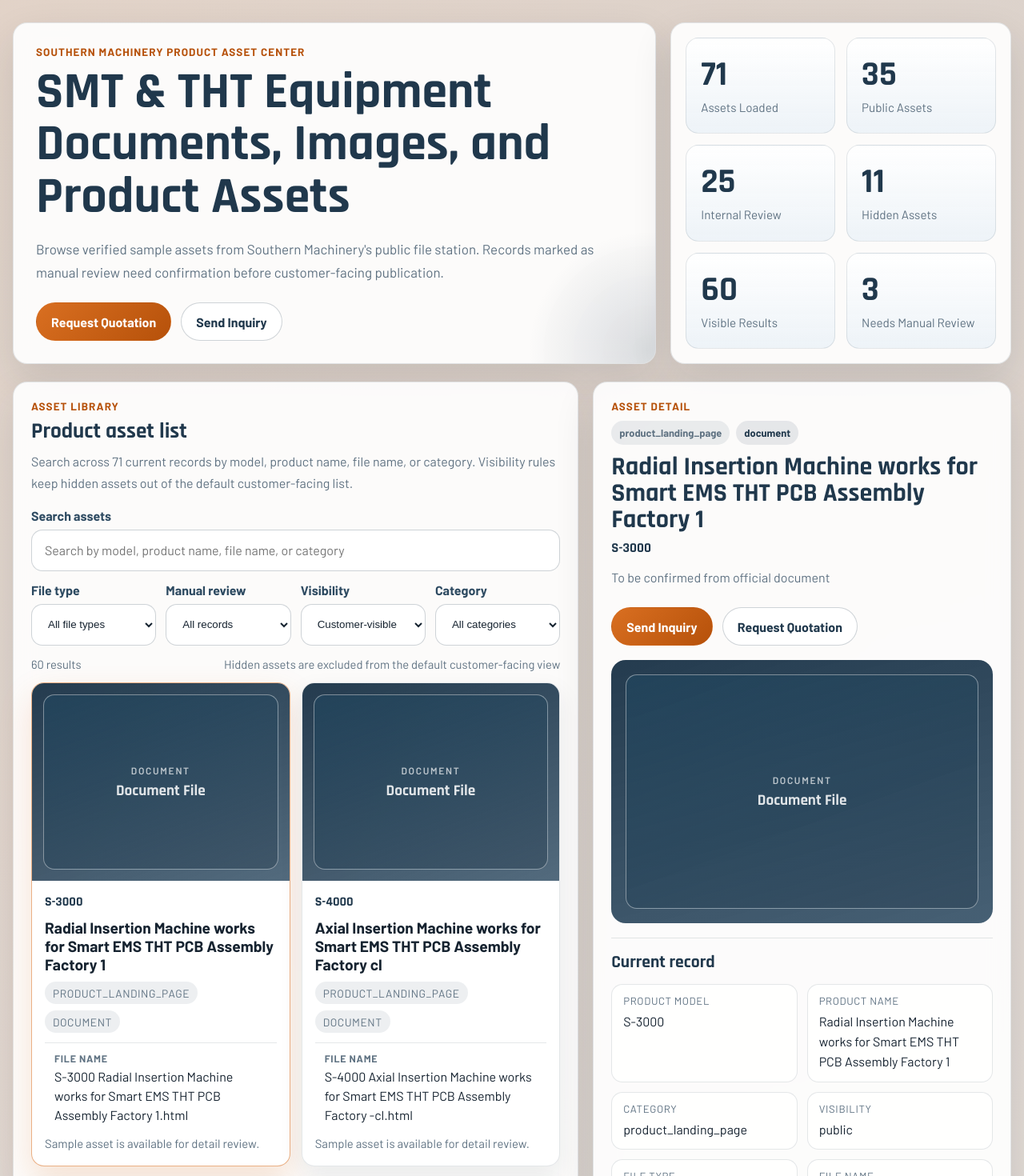
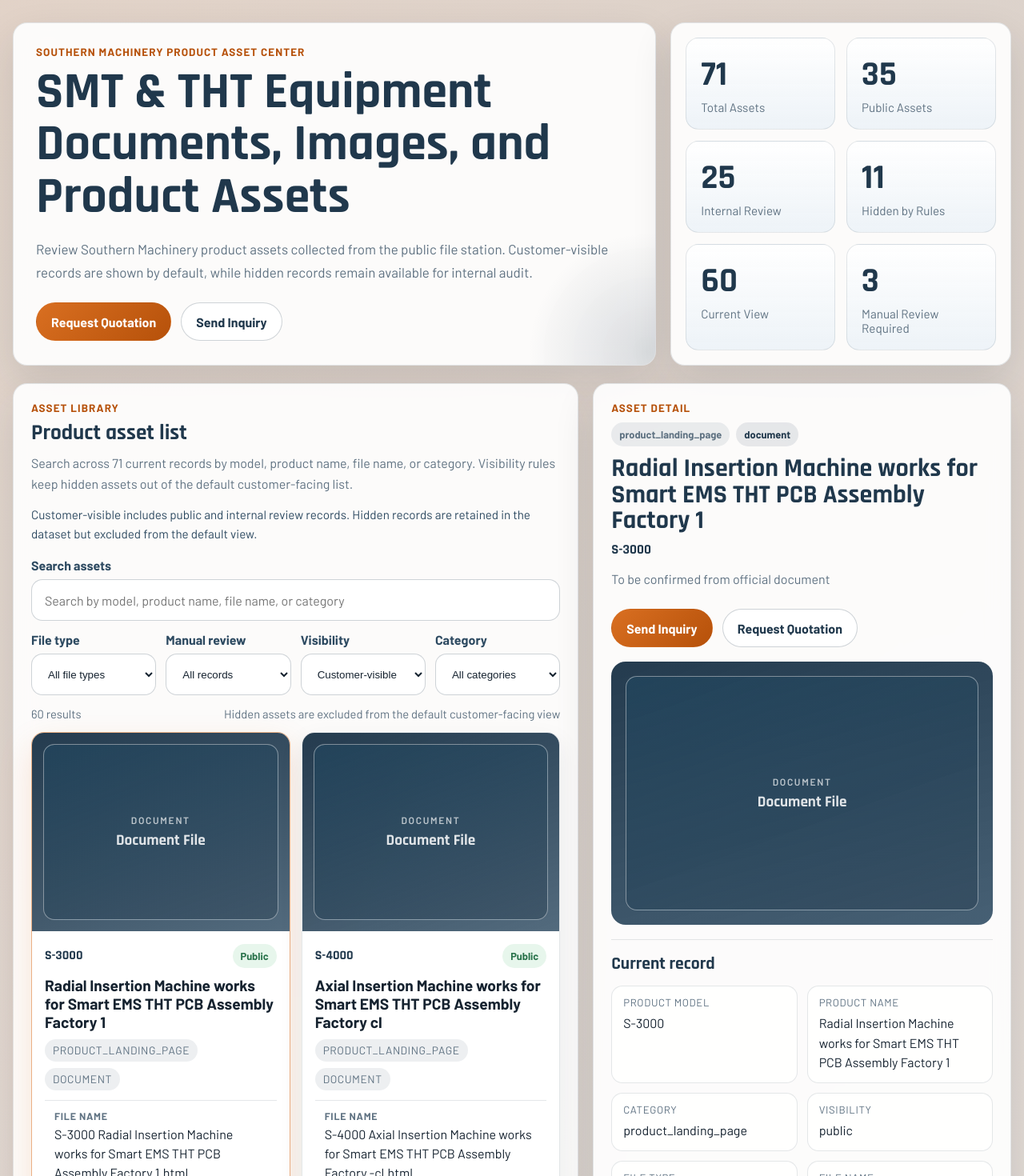
Before and after one commit to LeonHongsmt/southern-machinery-product-asset-center, a React (Vite) app: page / in a window 1280 px wide. Shown: the top 1470 px of the page at 80% size. Built offline with nearby package versions, Linux system fonts and the light colour scheme.

Commit message:
Improve visibility labels and review copy

```diff
--- a/src/App.jsx
+++ b/src/App.jsx
@@ -234,12 +234,12 @@
     };
   }, [assets.length, filteredAssets.length, unknownCount, visibilityCounts]);
   const statCards = [
-    ["Assets Loaded", stats.assetsLoaded],
+    ["Total Assets", stats.assetsLoaded],
     ["Public Assets", stats.publicAssets],
     ["Internal Review", stats.internalReviewAssets],
-    ["Hidden Assets", stats.hiddenAssets],
-    ["Visible Results", stats.visibleResults],
-    ["Needs Manual Review", stats.needsManualReview]
+    ["Hidden by Rules", stats.hiddenAssets],
+    ["Current View", stats.visibleResults],
+    ["Manual Review Required", stats.needsManualReview]
   ];
   const inquiryLink = buildMailtoLink(selectedAsset, "inquiry");
   const quotationLink = buildMailtoLink(selectedAsset, "quotation");
@@ -266,7 +266,7 @@
         React.createElement(
           "p",
           { className: "hero-text" },
-          "Browse verified sample assets from Southern Machinery's public file station. Records marked as manual review need confirmation before customer-facing publication."
+          "Review Southern Machinery product assets collected from the public file station. Customer-visible records are shown by default, while hidden records remain available for internal audit."
         ),
         React.createElement(
           "div",
@@ -342,6 +342,11 @@
             "p",
             null,
             "Product asset records are generated from public file samples and require final sales review before customer use."
+          ),
+          React.createElement(
+            "p",
+            { className: "site-footer-note" },
+            "Visibility labels are for internal sales and marketing review. Final customer-facing use should be confirmed by the Southern Machinery team."
           )
         ),
         React.createElement(
--- a/src/components/ProductCard.jsx
+++ b/src/components/ProductCard.jsx
@@ -69,6 +69,13 @@
         h(
           "div",
           { className: "product-card-flags" },
+          visibility === "public"
+            ? h(
+                "span",
+                { className: "visibility-flag visibility-flag-public" },
+                "Public"
+              )
+            : null,
           visibility === "internal_review"
             ? h(
                 "span",
--- a/src/pages/ProductDetail.jsx
+++ b/src/pages/ProductDetail.jsx
@@ -208,7 +208,7 @@
         ? h(
             "div",
             { className: "visibility-banner visibility-banner-review" },
-            "Internal Review: this asset should be reviewed before customer-facing publication."
+            "This asset requires internal review before customer-facing use."
           )
         : null,
       visibility === "hidden"
--- a/src/pages/ProductList.jsx
+++ b/src/pages/ProductList.jsx
@@ -51,6 +51,11 @@
         "p",
         { className: "section-text" },
         `Search across ${totalAssets} current records by model, product name, file name, or category. Visibility rules keep hidden assets out of the default customer-facing list.`
+      ),
+      h(
+        "p",
+        { className: "filter-note" },
+        "Customer-visible includes public and internal review records. Hidden records are retained in the dataset but excluded from the default view."
       )
     ),
     h(
--- a/src/styles.css
+++ b/src/styles.css
@@ -15,6 +15,8 @@
   --steel-soft: #2d4a61;
   --warning-bg: #fff2d8;
   --warning-text: #9b5c10;
+  --public-bg: #e7f6ec;
+  --public-text: #28724a;
   --review-bg: #eaf3ff;
   --review-text: #2f5f97;
   --hidden-bg: #fde8eb;
@@ -225,6 +227,13 @@
 .section-text {
   margin: 10px 0 0;
   line-height: 1.65;
+}
+
+.filter-note {
+  margin: 12px 0 0;
+  color: var(--steel-soft);
+  font-size: 0.95rem;
+  line-height: 1.6;
 }
 
 .search-box {
@@ -507,6 +516,11 @@
   color: var(--review-text);
 }
 
+.visibility-flag-public {
+  background: var(--public-bg);
+  color: var(--public-text);
+}
+
 .visibility-flag-hidden,
 .visibility-badge-hidden {
   background: var(--hidden-bg);
@@ -731,6 +745,10 @@
   color: rgba(255, 255, 255, 0.72);
 }
 
+.site-footer-note {
+  margin-top: 10px;
+}
+
 .site-footer-links {
   display: grid;
   gap: 10px;
```
